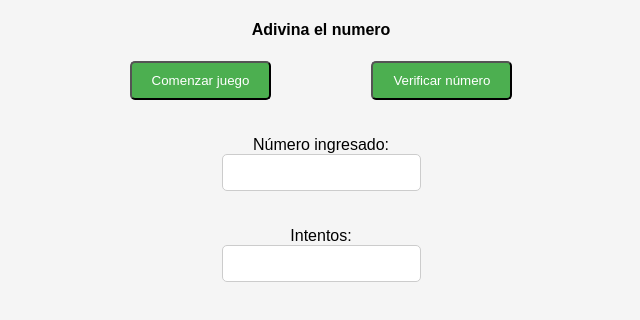
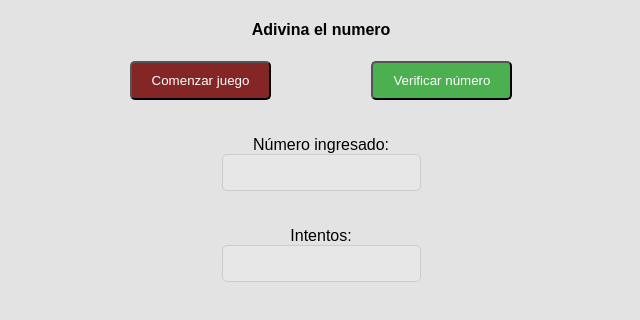
Before and after one commit to francoeromero/mini-proyects, a plain HTML site: page adivinaNumero/index.html in a window 1280 px wide. Both pictures are taken after a click on the button "Comenzar juego". Shown: the whole page, without its empty margins (319-959 px from the left). Drawn offline with Linux system fonts and the light colour scheme.

Commit message:
adivina el numero

```diff
--- a/adivinaNumero/index.html
+++ b/adivinaNumero/index.html
@@ -12,17 +12,17 @@
     <body>
          <h4 class="title">Adivina el numero</h4>
     <div class="buttons">
-    <button onclick="comenzar()">Comenzar juego</button>
+    <button id="comenzar" onclick="comenzar()">Comenzar juego</button>
     <button id="intentos" onclick="verificar()">Verificar número</button>
     </div>
     <br><br>
 
     <div class="inputs">
     <label for="txtIdNumero">Número ingresado:</label>
-    <input type="text" id="txtIdNumero">
+    <input type="text" id="txtIdNumero" disabled>
     <br><br>
     <label for="txtIdIntentos">Intentos:</label>
-    <input type="text" id="txtIdIntentos">
+    <input type="text" id="txtIdIntentos" disabled>
 
     <input type="text" id="resultado" disabled>
     </div>
--- a/adivinaNumero/main.js
+++ b/adivinaNumero/main.js
@@ -1,6 +1,8 @@
 const comenzar = () =>{
 
     numSecreto = Math.floor(Math.random() * (100 - 1 + 1)) + 1; //ambito global sin let o const
+    let boton = document.getElementById("comenzar");
+    boton.style.backgroundColor = "#852626";
 
   }
 
--- a/adivinaNumero/styles.css
+++ b/adivinaNumero/styles.css
@@ -1,6 +1,6 @@
 body {
     font-family: Arial, sans-serif;
-    background-color: #F5F5F5;
+    background-color: #e3e3e3;
 
 }
 .title{
```
